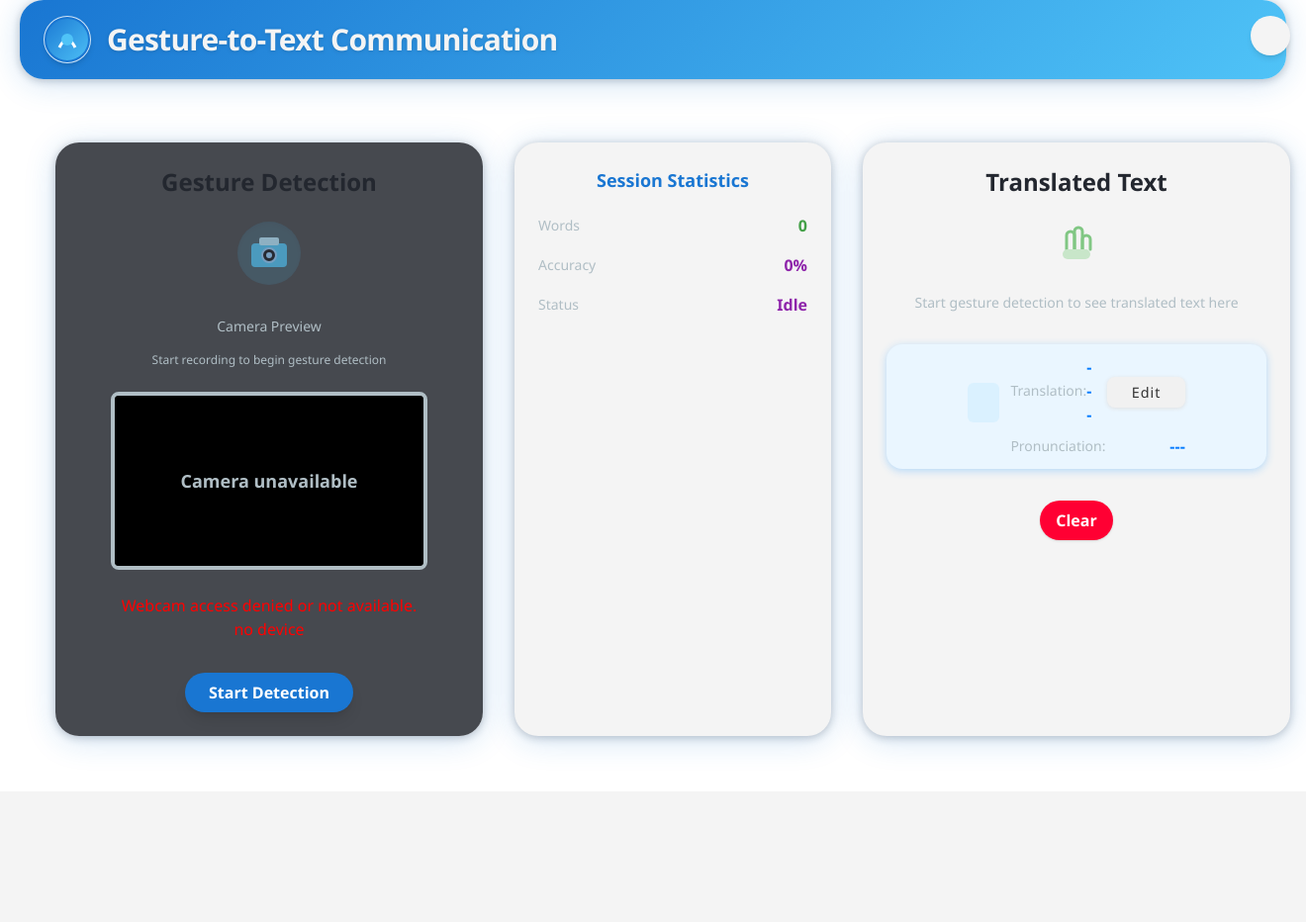
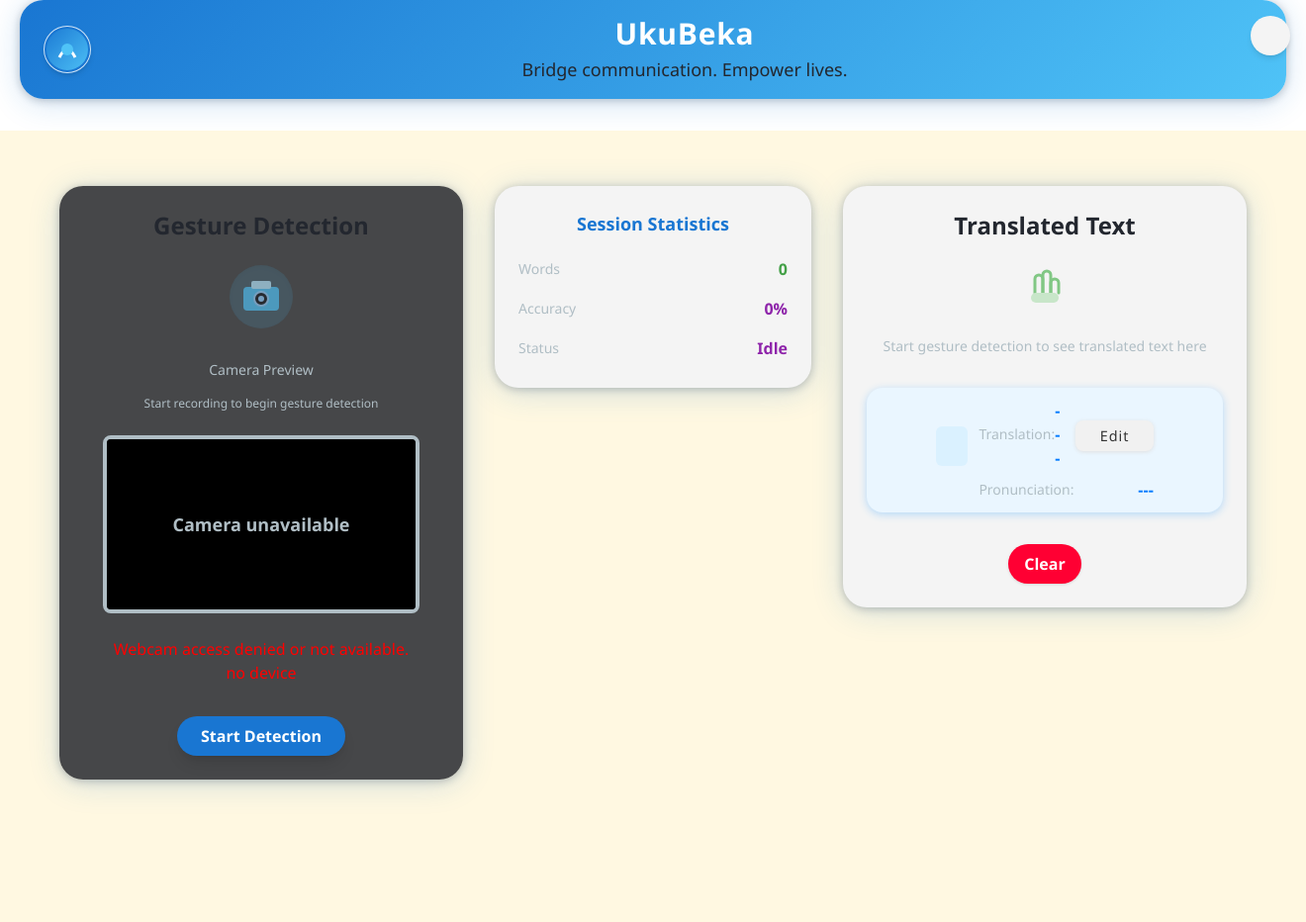
Before and after one commit to PanasheMakoni27/UkuBeka, a Flask app: page / in a window 1320 px wide. Shown: the whole page at 99% size. Before the commit the page ends 752 px from the top, so only its background shows below. Run offline with Flask 3, Linux system fonts and the light colour scheme; some libraries are stand-ins or nearby versions.

Commit message:
Rebrand to UkuBeka with centered layout and light SA theme.
- Changed title to "UkuBeka"
- Centered layout with Tailwind utils
- Applied light SA-inspired colors for background and UI
- Updated buttons and text for clean, accessible look

```diff
--- a/templates/index.html
+++ b/templates/index.html
@@ -57,15 +57,20 @@
                         <stop stop-color="#1976d2"/>
                         <stop offset="1" stop-color="#4fc3f7"/>
                     </linearGradient>
-                </defs>
-            </svg>
+                </defs>            </svg>
         </div>
-        <div class="text-lg md:text-2xl lg:text-3xl font-bold tracking-tight text-dark-text drop-shadow" tabindex="0">Gesture-to-Text Communication</div>
+        <div class="flex flex-col items-center w-full">
+            <h1 class="text-2xl md:text-3xl font-bold text-white tracking-wide text-center">UkuBeka</h1>
+            <div class="text-base md:text-lg font-medium text-light-text mt-1 text-center" tabindex="0">Bridge communication. Empower lives.</div>
+        </div>
     </header>
+    <!-- Apply light South African-inspired background for commercial appeal -->
+    <div class="min-h-screen bg-[#fff8e1] text-[#333333] flex flex-col items-center py-12 px-4">
       <div class="container mx-auto px-2 sm:px-4 max-w-7xl flex flex-col gap-8">
           <button class="fixed top-4 right-4 z-50 w-10 h-10 rounded-full bg-light text-primary shadow-md flex items-center justify-center hover:bg-secondary focus:outline-none focus:ring-2 focus:ring-primary transition-colors duration-200" id="themeToggle" title="Toggle light/dark mode" aria-label="Toggle light or dark mode"></button>
-        <main class="flex flex-col md:flex-row gap-8 w-full" aria-label="Main content panels">
-            <section class="bg-dark/80 rounded-brand shadow-brand p-4 md:p-6 flex flex-col items-center gap-4 w-full max-w-md mx-auto md:mx-0" aria-labelledby="gestureDetectionTitle" role="region" tabindex="0">
+      </div>
+      <main class="flex flex-col md:flex-row justify-center items-start gap-8 w-full max-w-[1200px] mx-auto mt-[-6rem] md:mt-[-8rem]" aria-label="Main content panels">
+          <section class="bg-dark/80 rounded-brand shadow-brand p-4 md:p-6 flex flex-col items-center gap-4 w-full max-w-md ml-0 md:mx-0" aria-labelledby="gestureDetectionTitle" role="region" tabindex="0">
               <h2 id="gestureDetectionTitle" tabindex="-1" class="text-xl md:text-2xl font-bold text-light-text mb-2">Gesture Detection</h2>
               <div class="flex items-center justify-center w-12 h-12 md:w-16 md:h-16 rounded-full bg-secondary/20 shadow-inner mb-2 animate-pulse" aria-hidden="true">
                   <svg width="48" height="48" viewBox="0 0 48 48" fill="none" xmlns="http://www.w3.org/2000/svg" aria-hidden="true" focusable="false">
@@ -87,7 +92,7 @@
                   Start Detection
               </button>
           </section>
-            <section class="bg-light rounded-brand shadow-brand p-4 md:p-6 flex flex-col gap-2 w-full max-w-xs mx-auto md:mx-0" aria-label="Session statistics" tabindex="0">
+          <section class="bg-light rounded-brand shadow-brand p-4 md:p-6 flex flex-col gap-2 w-full max-w-xs ml-0 md:mx-0 text-black" aria-label="Session statistics" tabindex="0">
               <h3 class="text-base md:text-lg font-semibold text-primary mb-2">Session Statistics</h3>
               <div class="flex justify-between items-center py-1">
                   <div class="text-xs md:text-sm text-muted">Words</div>
@@ -102,7 +107,7 @@
                   <div class="text-sm md:text-base font-bold" id="statsStatus">Idle</div>
               </div>
           </section>
-            <section class="bg-light rounded-brand shadow-brand p-4 md:p-6 flex flex-col items-center gap-4 w-full max-w-md mx-auto md:mx-0" aria-label="Translated text panel" tabindex="0">
+          <section class="bg-light rounded-brand shadow-brand p-4 md:p-6 flex flex-col items-center gap-4 w-full max-w-md ml-0 md:mx-0 text-black" aria-label="Translated text panel" tabindex="0">
               <h2 class="text-xl md:text-2xl font-bold text-light-text mb-2">Translated Text</h2>
               <div class="hand-icon mb-2" aria-hidden="true">
                   <svg width="48" height="48" viewBox="0 0 48 48" fill="none" xmlns="http://www.w3.org/2000/svg">
```
Lines whose indentation alone changed are shown as unchanged.
